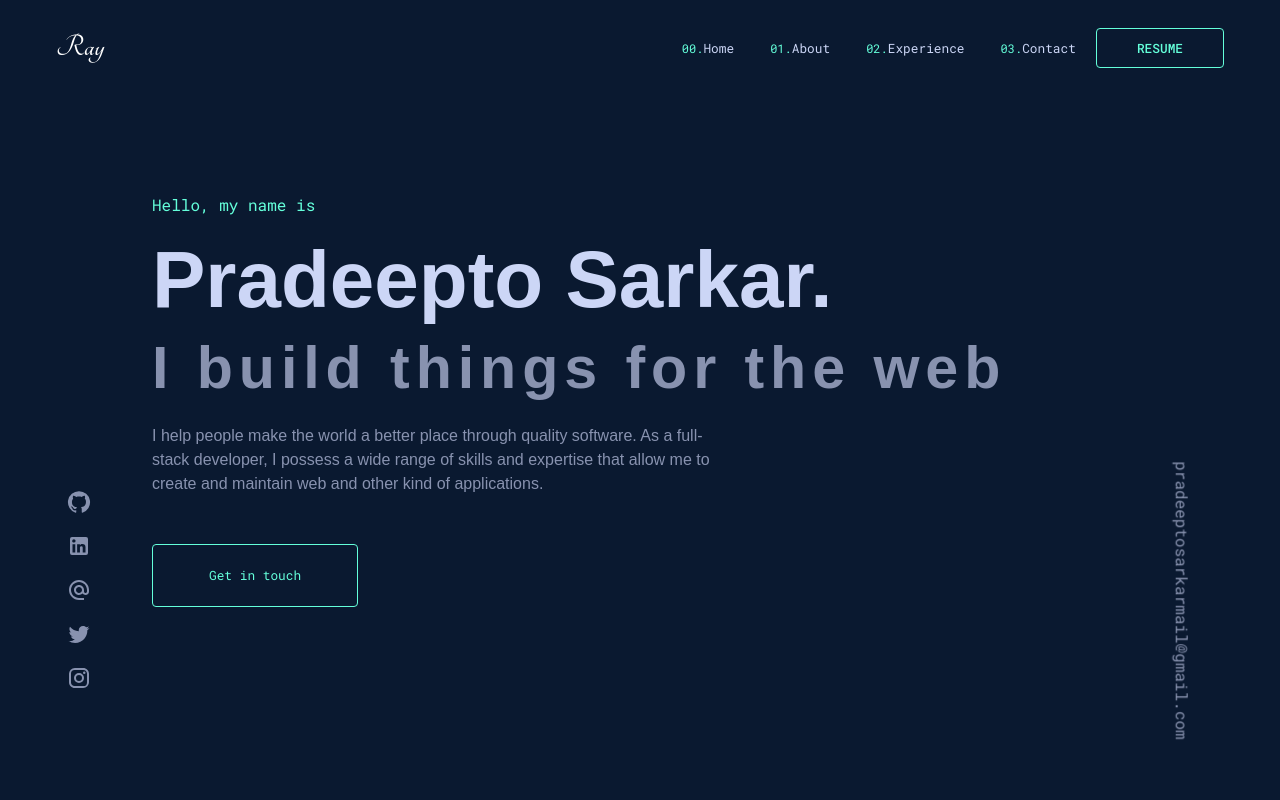
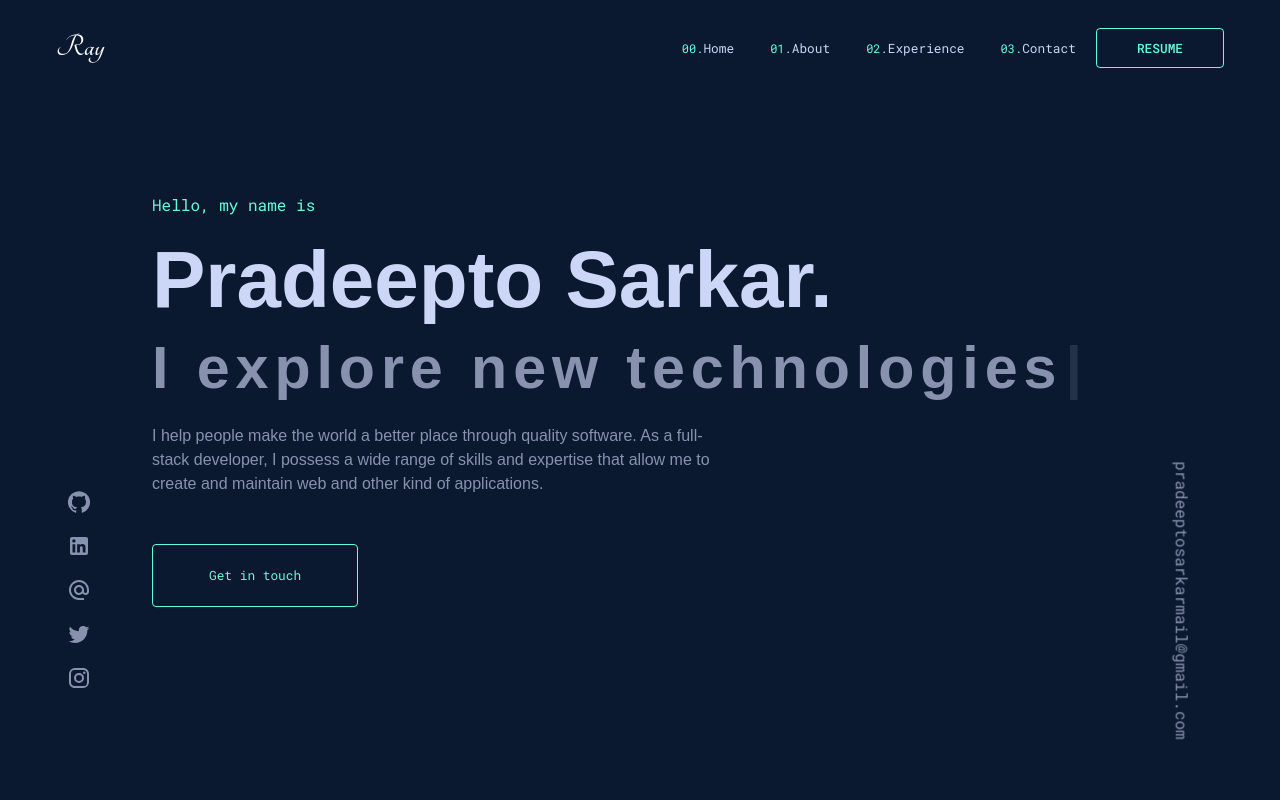
Before and after one commit to pradeeptosarkar/personal_portfolio, a React (Create React App) app: page / in a window 1280 px wide. Shown: the top 800 px of the page. Built offline with nearby package versions, Linux system fonts and the light colour scheme.

Commit message:
new phrases added

```diff
--- a/package.json
+++ b/package.json
@@ -1,5 +1,5 @@
 {
-  "name": "bajeri-potfolio",
+  "name": "pradeepto-sarkar-portfolio",
   "version": "0.1.0",
   "private": true,
   "dependencies": {
@@ -15,6 +15,8 @@
     "react-dom": "^18.2.0",
     "react-router-dom": "^6.9.0",
     "react-scripts": "5.0.1",
+    "react-simple-typewriter": "^5.0.1",
+    "react-typed": "^2.0.12",
     "web-vitals": "^2.1.4"
   },
   "scripts": {
--- a/src/pages/Home.js
+++ b/src/pages/Home.js
@@ -1,7 +1,22 @@
 import { Grid, Link, Typography } from "@mui/material";
 import { Container } from "@mui/system";
+import { useTypewriter, Cursor } from 'react-simple-typewriter';
 
 const Home = () => {
+
+  const [text] = useTypewriter({
+    words: [
+      "I build things for the web",
+      "I explore new technologies",
+      "I practice problem-solving",
+      "I love building communities"
+    ],
+    loop: true,
+    typeSpeed: 40,
+    deleteSpeed: 30,
+    delaySpeed: 2500,
+  });
+
   return (
     <Container
       id="home"
@@ -38,7 +53,7 @@ const Home = () => {
             Pradeepto Sarkar.
           </Typography>
           <Typography
-          className="typewriter"
+            className="typewriter"
             sx={{
               fontSize: {
                 xxs: "clamp(30px, 6vw, 40px)",
@@ -52,7 +67,8 @@ const Home = () => {
             }}
             variant="h2"
           >
-            I build things for the web
+            {text}
+            <Cursor />
           </Typography>
           <Typography
             sx={{
```
Also changed, not shown: 1 other file (tests, documents, lock files or other folders).
